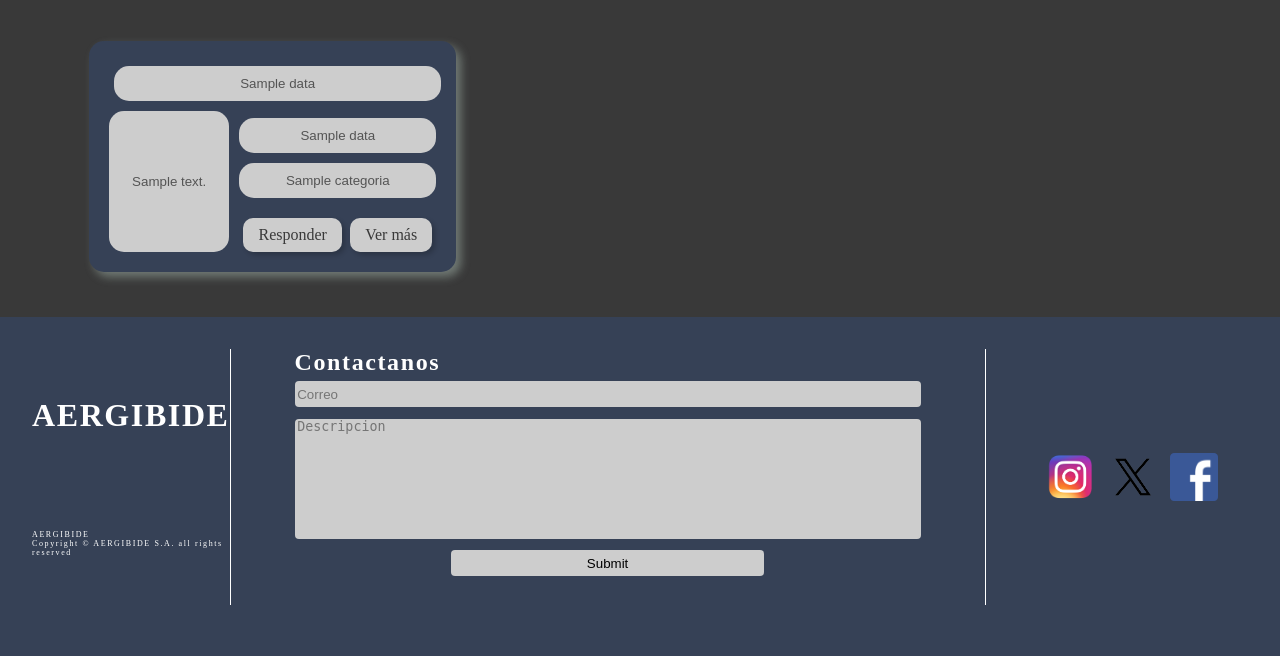
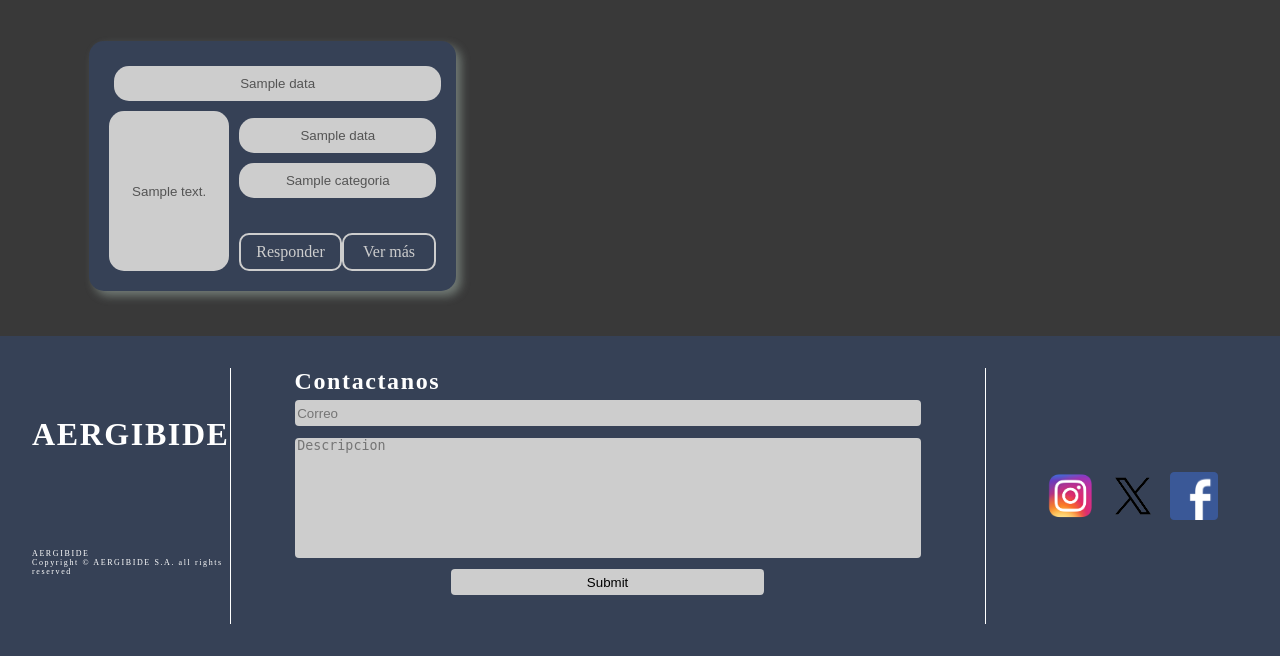
Before and after one commit to JonGaray/RETO-1, a PHP site: template view/pregunta/list.html.php in a window 1280 px wide. Shown: the part 189-845 px from the top of the page. Before the commit the page ends 794 px from the top, so only its background shows below. Run offline with PHP 8.4, Linux system fonts and the light colour scheme; the template is opened without the code that fills it: most values are stand-ins (such as "Sample title", 1, 10 or a date in 2020); some web fonts are replaced.

Commit message:
CSS enlaces del listado

```diff
--- a/view/pregunta/list.html.php
+++ b/view/pregunta/list.html.php
@@ -92,11 +92,24 @@
     .preguntasBottomRight .enlaces a {
         text-decoration: none;
         padding: 8px 15px;
+        border: 2px solid #CDCDCD;
+        border-radius: 10px;
+        color: #CDCDCD;
+        background-color: #364156;
+        display: block;
+        width: fit-content;
+        margin: 15px auto 0 auto;
+        text-align: center;
+        width: 60%
+    }
+    /*.preguntasBottomRight .enlaces a {
+        text-decoration: none;
+        padding: 8px 15px;
         background-color: #CDCDCD;
         border-radius: 10px;
         color: #393939;
         box-shadow: 3px 3px 5px rgba(0,0,0,0.2);
-    }
+    }*/
     .boton-eliminar {
         text-decoration: none;
         padding: 8px 15px;
```
